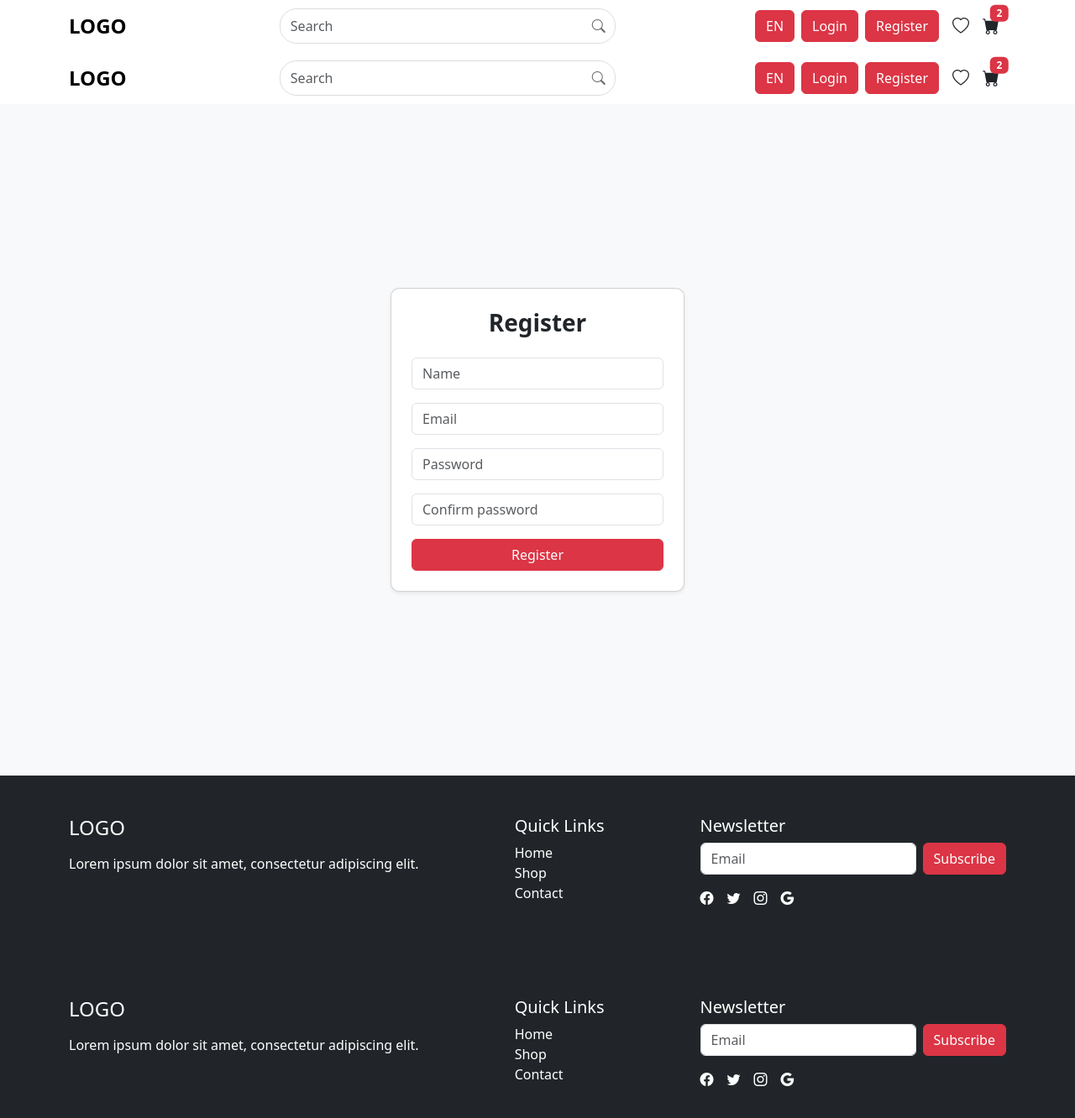
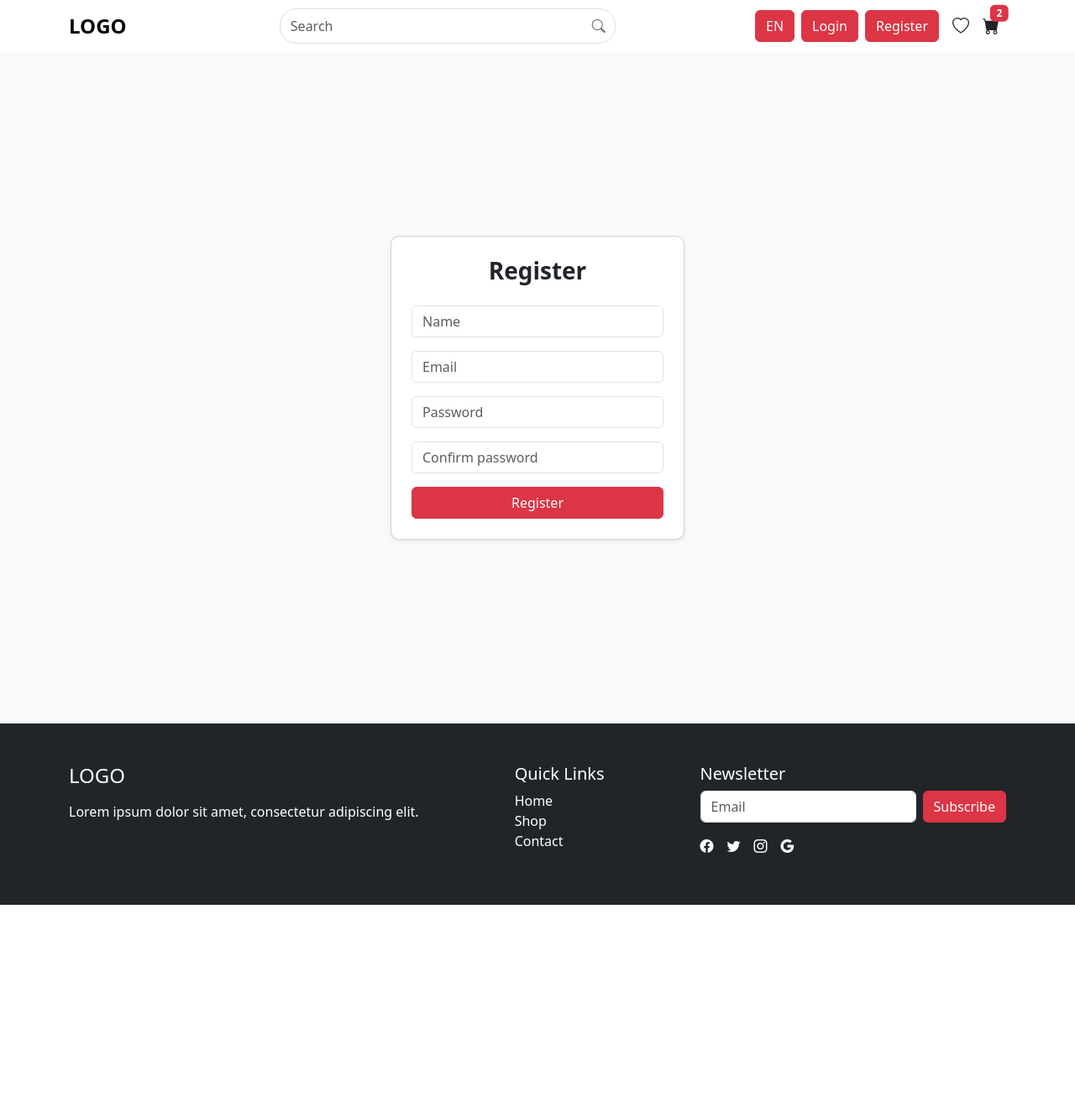
Before and after one commit to Pratik1818/laravel-react-ecommerce, a React (Vite) app in the folder EcommerceFrontend/: page /register in a window 1280 px wide. Shown: the top 1332 px of the page at 84% size. After the commit the page ends 1078 px from the top, so only its background shows below. Built offline with nearby package versions, Linux system fonts and the light colour scheme.

Commit message:
Removed Hesder & Footer inside the Register

```diff
--- a/EcommerceFrontend/src/pages/Register.jsx
+++ b/EcommerceFrontend/src/pages/Register.jsx
@@ -1,7 +1,6 @@
 import React, { useState } from "react";
 import { Card } from "react-bootstrap";
-import Header from "../components/layout/Header.jsx";
-import Footer from "../components/layout/Footer.jsx";
+
 function Register() {
   const [form, setForm] = useState({
     name: "",
@@ -21,8 +20,7 @@ function Register() {
   };
 
   return (
-<>
-    <Header />
+
     <div className="d-flex justify-content-center align-items-center vh-100 bg-light">
       <Card className="p-4 shadow-sm" style={{ width: "350px", borderRadius: "10px" }}>
         <h3 className="mb-4 text-center fw-bold">Register</h3>
@@ -82,8 +80,6 @@ function Register() {
       </Card>
     </div>
 
-    <Footer />
-    </>
   );
 }
 
```
